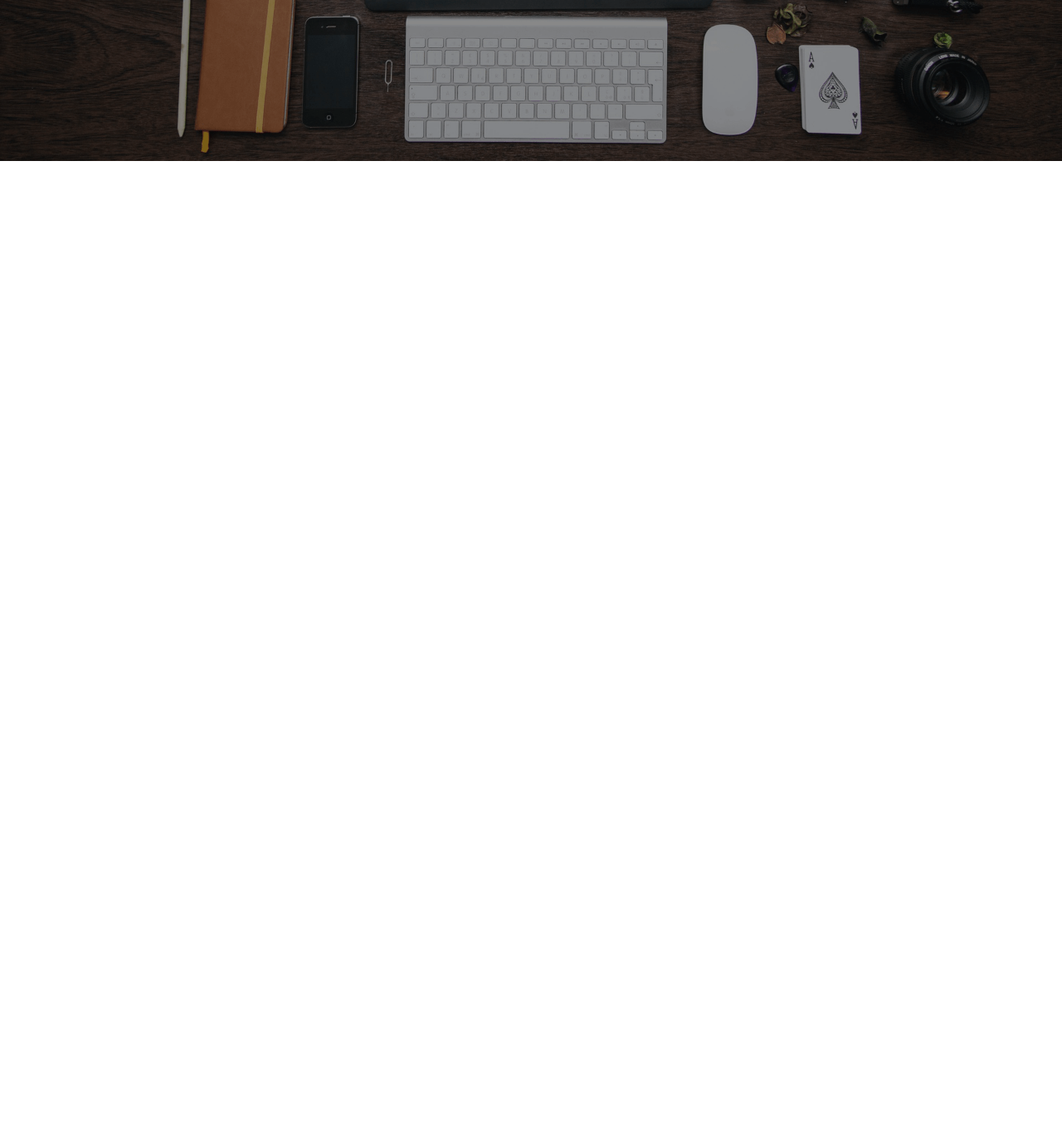
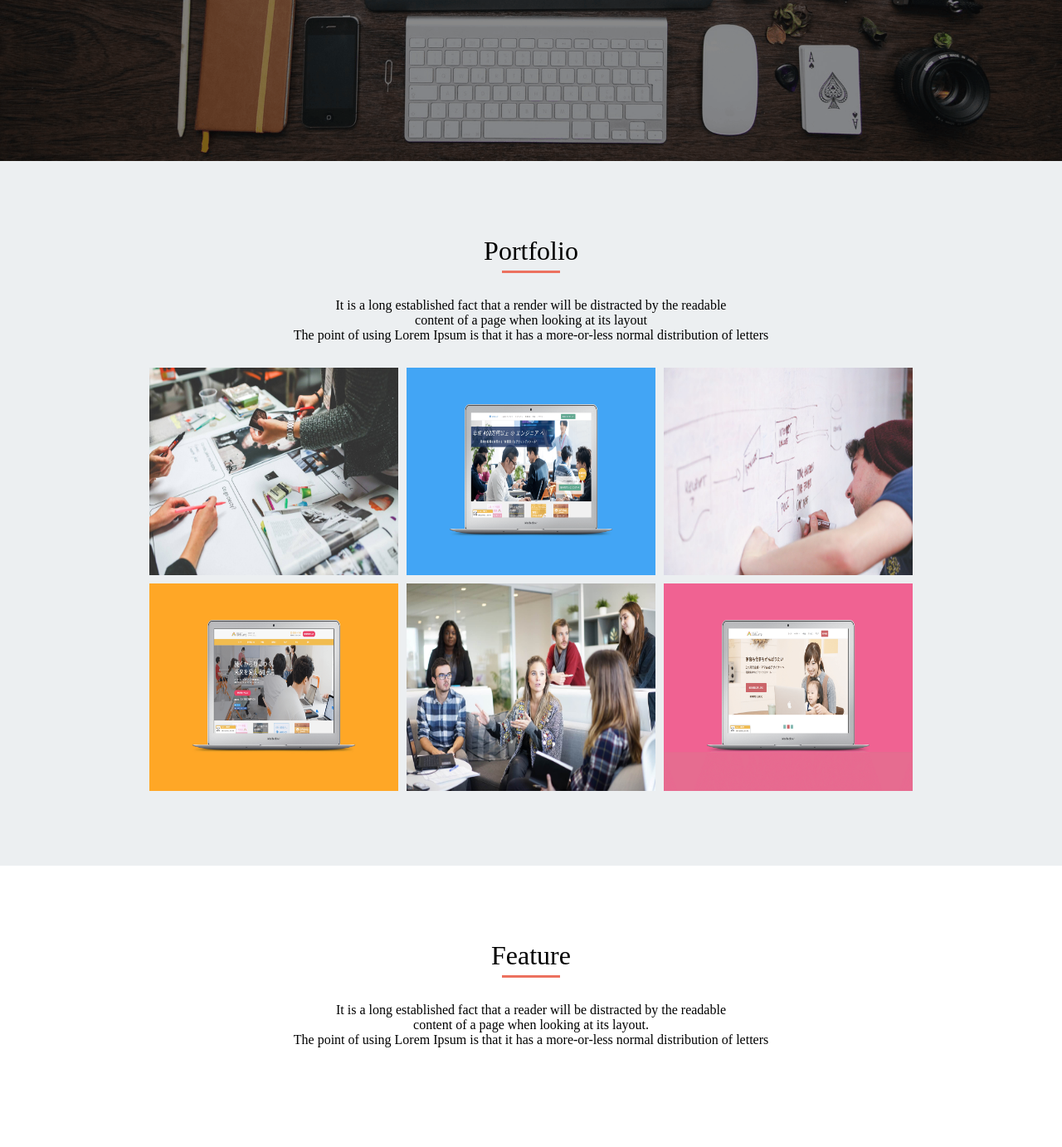
Before and after one commit to NodaToshitaka/Lorem_Ipsum, a plain HTML site: page index.html in a window 1280 px wide. Shown: the part 526-1908 px from the top of the page at 83% size. Before the commit the page ends 800 px from the top, so only its background shows below. Drawn offline with Linux system fonts and the light colour scheme.

Commit message:
portfolio

```diff
--- a/app.css
+++ b/app.css
@@ -61,3 +61,100 @@ nav {
   font-size: 20px;
   margin-top: 10px;
 }
+
+.portfolio {
+  width: 100%;
+  background-color: #eceff1;
+  padding-top: 90px;
+  padding-bottom: 90px;
+}
+
+.pf-main {
+  width: 920px;
+  margin: 0 auto;
+}
+
+.pf-title,
+.pf-text {
+  text-align: center;
+}
+.pf-title {
+  font-size: 32px;
+}
+
+.border {
+  width: 70px;
+  height: 8px;
+  border-bottom: 3px solid #ec715f;
+  margin: 0 auto;
+}
+
+.pf-text {
+  font-size: 16px;
+  margin: 30px auto;
+}
+
+.pf-body {
+  display: flex;
+  flex-wrap: wrap;
+}
+.pf-body img {
+  width: 300px;
+  height: 250px;
+  margin-right: 10px;
+  margin-bottom: 10px;
+}
+
+.pf-body img:nth-child(3n) {
+  margin-right: 0;
+}
+
+.pf-body img:nth-child(n + 4) {
+  margin-bottom: 0;
+}
+
+.feature {
+  width: 100%;
+  padding-top: 90px;
+  padding-bottom: 90px;
+}
+
+.ft-main {
+  width: 980px;
+  margin: 0 auto;
+}
+
+.ft-title,
+.ft-text,
+.ft-box-icon,
+.ft-box-title,
+.ft-box-text {
+  text-align: center;
+}
+
+.ft-title {
+  font-size: 32px;
+}
+
+.ft-text {
+  font-size: 16px;
+  margin: 30px auto;
+}
+
+.ft-box {
+  width: 320px;
+  margin-right: 10px;
+}
+
+.ft-box:nth-child(3) {
+  margin-right: 0;
+}
+
+.ft-box-title {
+  margin: 10px auto;
+  font-size: 20px;
+}
+
+.ft-box-text {
+  font-size: 16px;
+}
--- a/index.html
+++ b/index.html
@@ -6,6 +6,7 @@
     <title>Lorem Ipsum</title>
   </head>
   <header>
+
     <div class="header">
       <img src="img/logo.png">
       <nav class="nav">
@@ -23,6 +24,59 @@
       <div class="mv-title">Lorem Ipsum</div>
       <div class="mv-text">simply dummy text of the printing</div>
     </div>
+
+    <div class="portfolio">
+      <div class="pf-main">
+        <div class="pf-top">
+          <div class="pf-title">Portfolio</div>
+          <div class="border"></div>
+          <div class="pf-text">
+            It is a long established fact that a render will be distracted by the readable <br>
+            content of a page when looking at its layout <br>
+            The point of using Lorem Ipsum is that it has a more-or-less normal distribution of letters
+          </div>
+        </div>
+        <div class="pf-body">
+          <img src="img/sketch.jpg">
+          <img src="img/websuku.png">
+          <img src="img/write.jpg">
+          <img src="img/webcamp.png">
+          <img src="img/talk.jpg">
+          <img src="img/webcamp-mother.png">
+        </div>
+      </div>
+    </div>
+
+    <div class="feature">
+      <div class="ft-main">
+        <div class="ft-top">
+          <div class="ft-title">Feature</div>
+          <div class="border"></div>
+          <div class="ft-text">
+            It is a long established fact that a reader will be distracted by the readable<br>
+            content of a page when looking at its layout.<br>
+            The point of using Lorem Ipsum is that it has a more-or-less normal distribution of letters
+          </div>
+        </div>
+        <div class="ft-body">
+          <div class="ft-box">
+            <div class="ft-box-icon"></div>
+            <div class="ft-box-title"></div>
+            <div class="ft-box-text"></div>
+          </div>
+          <div class="ft-box">
+            <div class="ft-box-icon"></div>
+            <div class="ft-box-title"></div>
+            <div class="ft-box-text"></div>
+          </div>
+          <div class="ft-box">
+            <div class="ft-box-icon"></div>
+            <div class="ft-box-title"></div>
+            <div class="ft-box-text"></div>
+          </div>
+        </div>
+      </div>
+    </div>
   </body>
   <footer></footer>
 </html>
```
